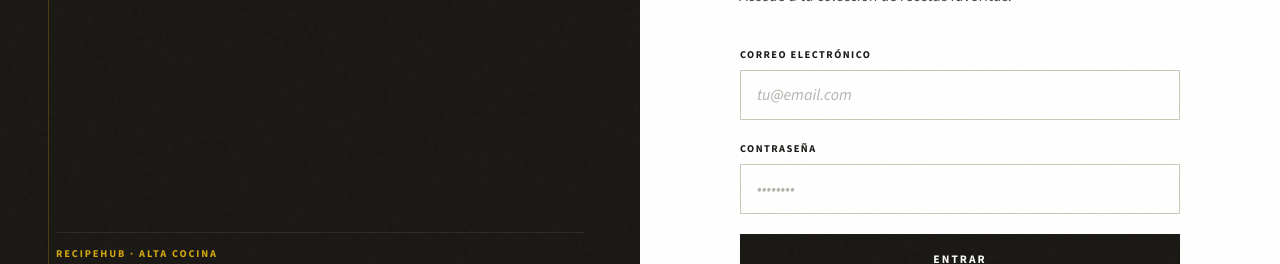
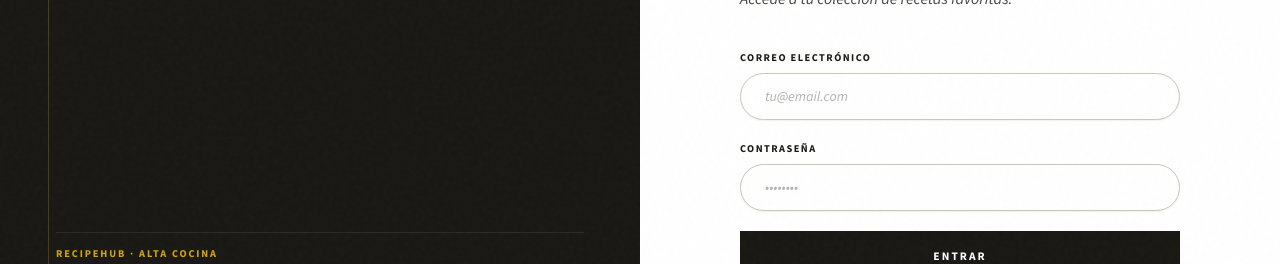
Before and after one commit to keylorpineda/RecipeHub, a React (Vite) app in the folder frontend/: page /login in a window 1280 px wide. Shown: the part 287-551 px from the top of the page. Built offline with nearby package versions, Linux system fonts and the light colour scheme; no server answers; a web font is replaced by a local one.

Commit message:
style: apply global pill-shaped styling to all inputs

```diff
--- a/frontend/src/index.css
+++ b/frontend/src/index.css
@@ -487,16 +487,30 @@ p { text-wrap: pretty; }
   text-transform: uppercase;
 }
 .form-input,
-.form-select,
+.form-select {
+  padding: 12px 24px;
+  border: 1px solid var(--color-border-mid);
+  border-radius: var(--radius-full);
+  background: var(--color-bg-pure);
+  box-shadow: var(--shadow-xs);
+  color: var(--color-ink);
+  font-size: var(--text-sm);
+  font-family: var(--font-body);
+  transition: border-color 200ms ease, box-shadow 200ms ease;
+  width: 100%;
+  outline: none;
+  line-height: 1.5;
+}
 .form-textarea {
-  padding: 12px 16px;
-  border: 1.5px solid var(--color-border-mid);
-  border-radius: 0;
-  background: #ffffff;
-  color: var(--color-text);
-  font-size: var(--text-base);
-  font-family: var(--font-body);
-  transition: border-color 180ms ease, box-shadow 180ms ease;
+  padding: 16px 24px;
+  border: 1px solid var(--color-border-mid);
+  border-radius: 24px;
+  background: var(--color-bg-pure);
+  box-shadow: var(--shadow-xs);
+  color: var(--color-ink);
+  font-size: var(--text-sm);
+  font-family: var(--font-body);
+  transition: border-color 200ms ease, box-shadow 200ms ease;
   width: 100%;
   outline: none;
   line-height: 1.5;
@@ -506,8 +520,8 @@ p { text-wrap: pretty; }
 .form-input:focus,
 .form-select:focus,
 .form-textarea:focus {
-  border-color: var(--color-ink);
-  box-shadow: 0 0 0 3px rgba(26, 24, 20, 0.06);
+  border-color: var(--color-gold);
+  box-shadow: 0 0 0 3px var(--color-gold-dim);
 }
 .form-input--error,
 .form-select--error,
@@ -1297,7 +1311,7 @@ p { text-wrap: pretty; }
   font-size: 1.5rem; font-weight: 700;
   color: var(--color-surface-deep); min-width: 32px; text-align: center; margin-top: 9px;
 }
-.ingredient-row { display: grid; grid-template-columns: 1fr 80px 90px; gap: 8px; flex: 1; }
+.ingredient-row { display: grid; grid-template-columns: 1fr 100px 110px; gap: 12px; flex: 1; }
 .btn-remove {
   flex-shrink: 0; width: 32px; height: 32px;
   display: flex; align-items: center; justify-content: center;
```
